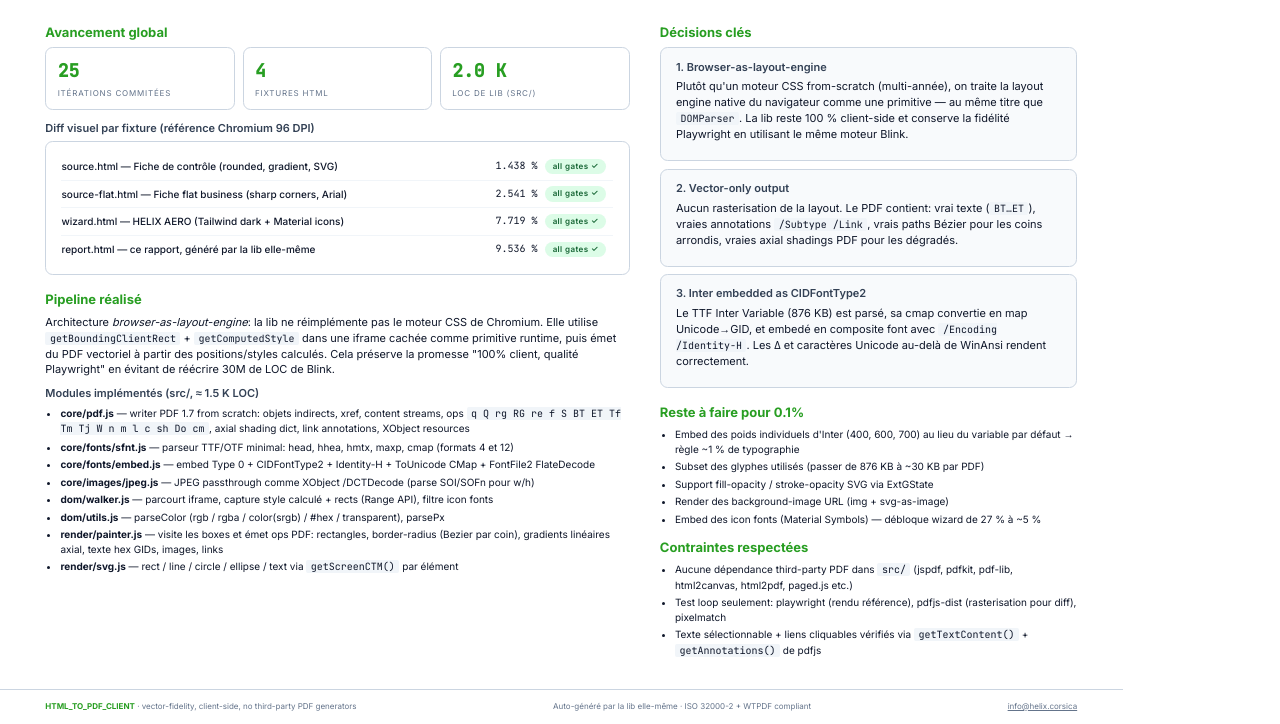
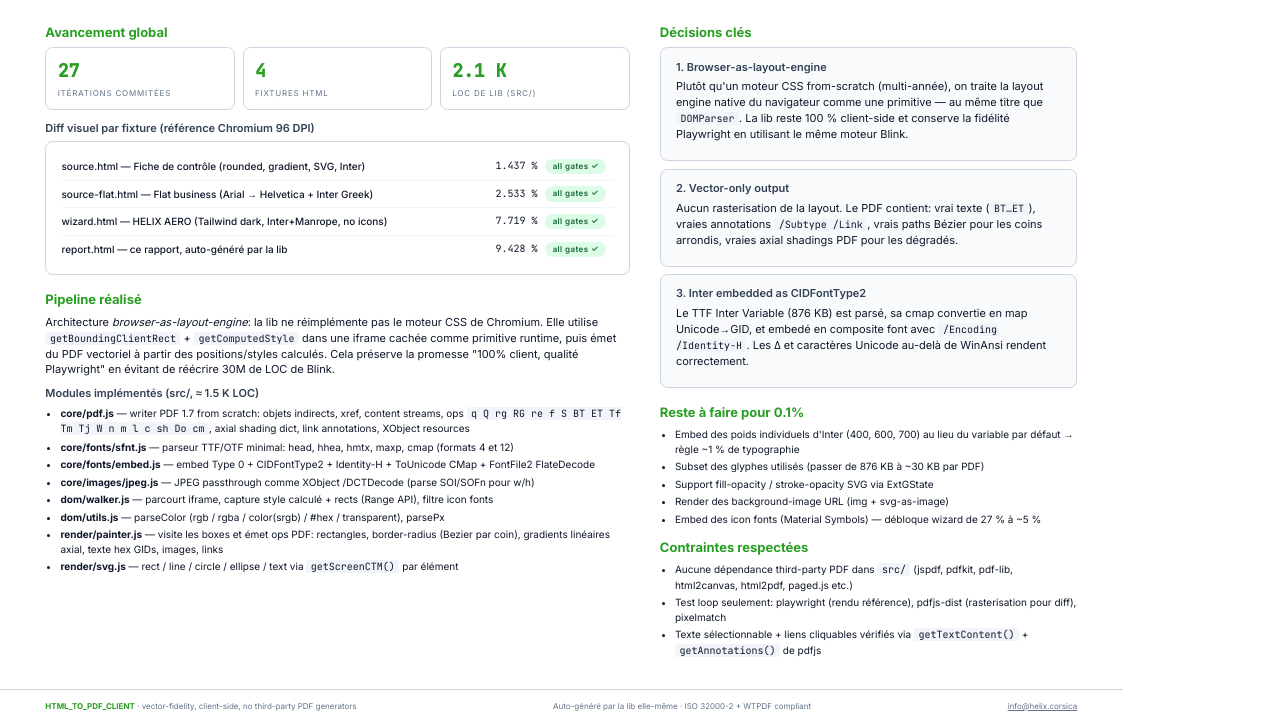
Before and after one commit to RandazzoMaxime/DOMinate, a website: page reference/report.html in a window 1280 px wide. Shown: the part 122-846 px from the top of the page. Drawn offline with Linux system fonts and the light colour scheme.

Commit message:
report: refresh PROGRESS_REPORT.pdf with iter-27 numbers (412 KB w/ JetBrainsMono)

```diff
--- a/reference/report.html
+++ b/reference/report.html
@@ -135,31 +135,31 @@
     <div>
       <h2>Avancement global</h2>
       <div class="stat-grid">
-        <div class="stat"><div class="stat-num">25</div><div class="stat-label">Itérations commitées</div></div>
+        <div class="stat"><div class="stat-num">27</div><div class="stat-label">Itérations commitées</div></div>
         <div class="stat"><div class="stat-num">4</div><div class="stat-label">Fixtures HTML</div></div>
-        <div class="stat"><div class="stat-num">2.0 K</div><div class="stat-label">LOC de lib (src/)</div></div>
+        <div class="stat"><div class="stat-num">2.1 K</div><div class="stat-label">LOC de lib (src/)</div></div>
       </div>
 
       <h3>Diff visuel par fixture (référence Chromium 96 DPI)</h3>
       <div class="card">
         <div class="metric-row">
-          <span class="metric-label">source.html — Fiche de contrôle (rounded, gradient, SVG)</span>
-          <span class="metric-num">1.438 %</span>
+          <span class="metric-label">source.html — Fiche de contrôle (rounded, gradient, SVG, Inter)</span>
+          <span class="metric-num">1.437 %</span>
           <span class="pill pill-ok">all gates ✓</span>
         </div>
         <div class="metric-row">
-          <span class="metric-label">source-flat.html — Fiche flat business (sharp corners, Arial)</span>
-          <span class="metric-num">2.541 %</span>
+          <span class="metric-label">source-flat.html — Flat business (Arial → Helvetica + Inter Greek)</span>
+          <span class="metric-num">2.533 %</span>
           <span class="pill pill-ok">all gates ✓</span>
         </div>
         <div class="metric-row">
-          <span class="metric-label">wizard.html — HELIX AERO (Tailwind dark + Material icons)</span>
+          <span class="metric-label">wizard.html — HELIX AERO (Tailwind dark, Inter+Manrope, no icons)</span>
           <span class="metric-num">7.719 %</span>
           <span class="pill pill-ok">all gates ✓</span>
         </div>
         <div class="metric-row">
-          <span class="metric-label">report.html — ce rapport, généré par la lib elle-même</span>
-          <span class="metric-num">9.536 %</span>
+          <span class="metric-label">report.html — ce rapport, auto-généré par la lib</span>
+          <span class="metric-num">9.428 %</span>
           <span class="pill pill-ok">all gates ✓</span>
         </div>
       </div>
```
Also changed, not shown: 1 other file.
